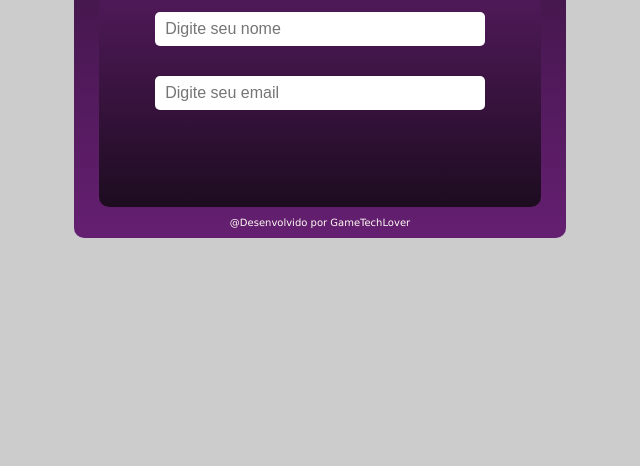
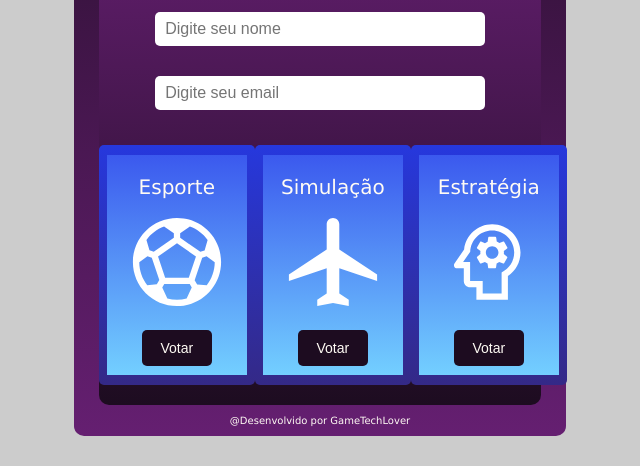
Before and after one commit to Rodrigokaki/BootCamp-Dev-Jr-Capitulo2-Enquete, a plain HTML site: page index.html in a window 1280 px wide. Shown: the part 334-800 px from the top of the page, without its empty margins (320-960 px from the left). Drawn offline with Linux system fonts and the light colour scheme.

Commit message:
closes #5 - Fazer botões

```diff
--- a/index.html
+++ b/index.html
@@ -26,6 +26,22 @@ input{
     margin: 15px;
 }
 
+button{
+    color: #FFFBF4;
+    background-color: #1D0C20;
+    font-size: 14px;
+    width: 50%;
+    padding: 10px 15px;
+    border: none;
+    border-radius: 5px;
+
+    cursor: pointer;
+}
+
+button:hover{
+    background-color: #651F71;
+}
+
 .container{
     background-image: linear-gradient(#1D0C20, #651F71);
     width: 35%;
@@ -35,7 +51,6 @@ input{
 
 .content{
     background-image: linear-gradient(#651F71, #1D0C20);
-    height: 300px;
     border-radius: 10px;
 }
 
@@ -69,6 +84,29 @@ input{
     align-items: center;
 }
 
+.options{
+    display: flex;
+    justify-content: space-around;
+
+}
+
+.card{
+    background-image: linear-gradient(#3B59EE,#73CFFF);
+    width: 140px;
+    height: 200px;
+    font-size: 20px;
+    padding-top: 20px;
+}
+
+.card-border{
+    background-image: linear-gradient(#2638DD,#342987);
+    width: 140px;
+    height: 220px;
+    padding: 10px 8px;
+    margin: 20px 0px;
+    border-radius: 5px;
+}
+
 </style>
 
 <body>
@@ -88,6 +126,29 @@ input{
                 <input type="text" placeholder="Digite seu nome">
                 <input type="email" placeholder="Digite seu email">
             </div>
+            <div class="options">
+                <div class="card-border">
+                    <div class="card">
+                        Esporte
+                        <img src="sports_soccer_white.svg" width="90%">
+                        <button>Votar</button>
+                    </div>
+                </div>
+                <div class="card-border">
+                    <div class="card">
+                        Simulação
+                        <img src="local_airport_white.svg" width="90%">
+                        <button>Votar</button>
+                    </div>
+                </div>
+                <div class="card-border">
+                    <div class="card">
+                        Estratégia
+                        <img src="psychology_white.svg" width="90%">
+                        <button>Votar</button>
+                    </div>
+                </div>
+            </div>
         </div>
         <footer class="footer">@Desenvolvido por GameTechLover</footer>
     </div>
```
Also changed, not shown: local_airport_white.svg (added), module02-project-desktop.png (deleted), psychology_white.svg (added), sports_soccer_white.svg (added).
